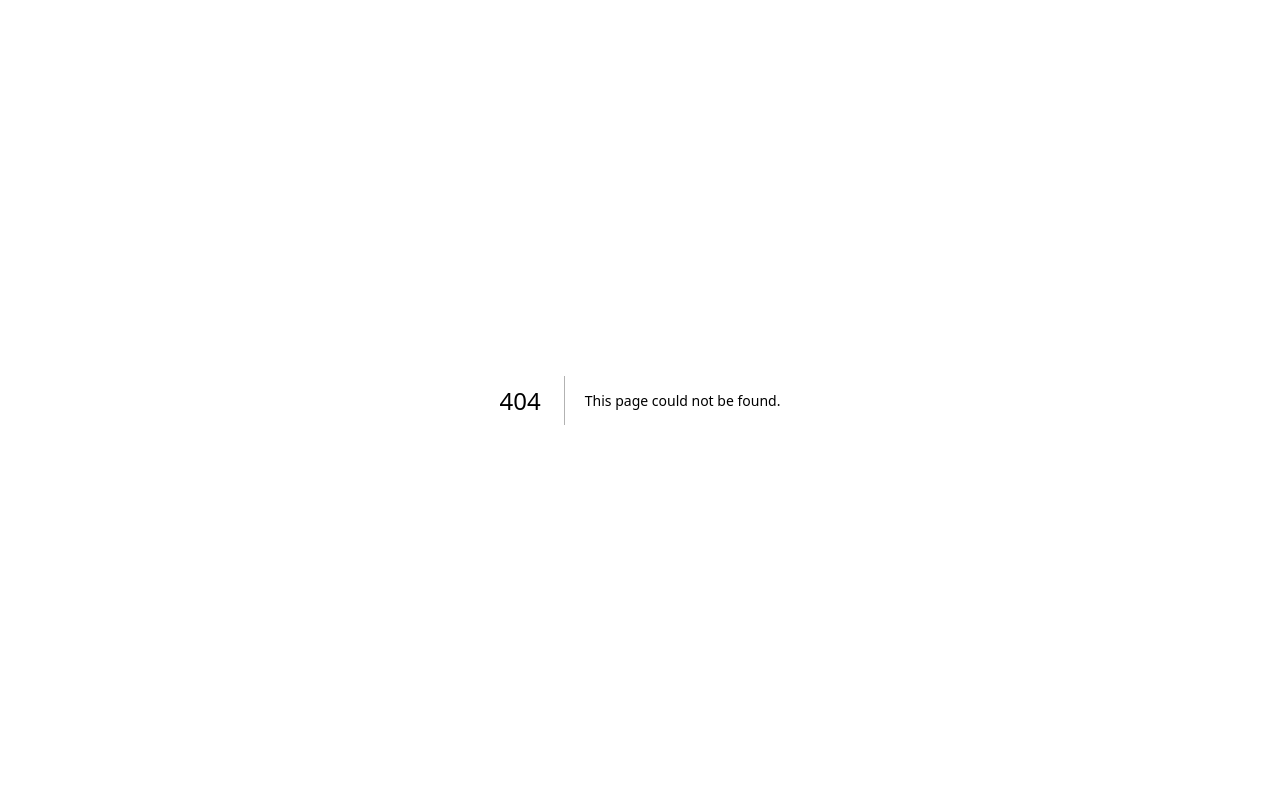
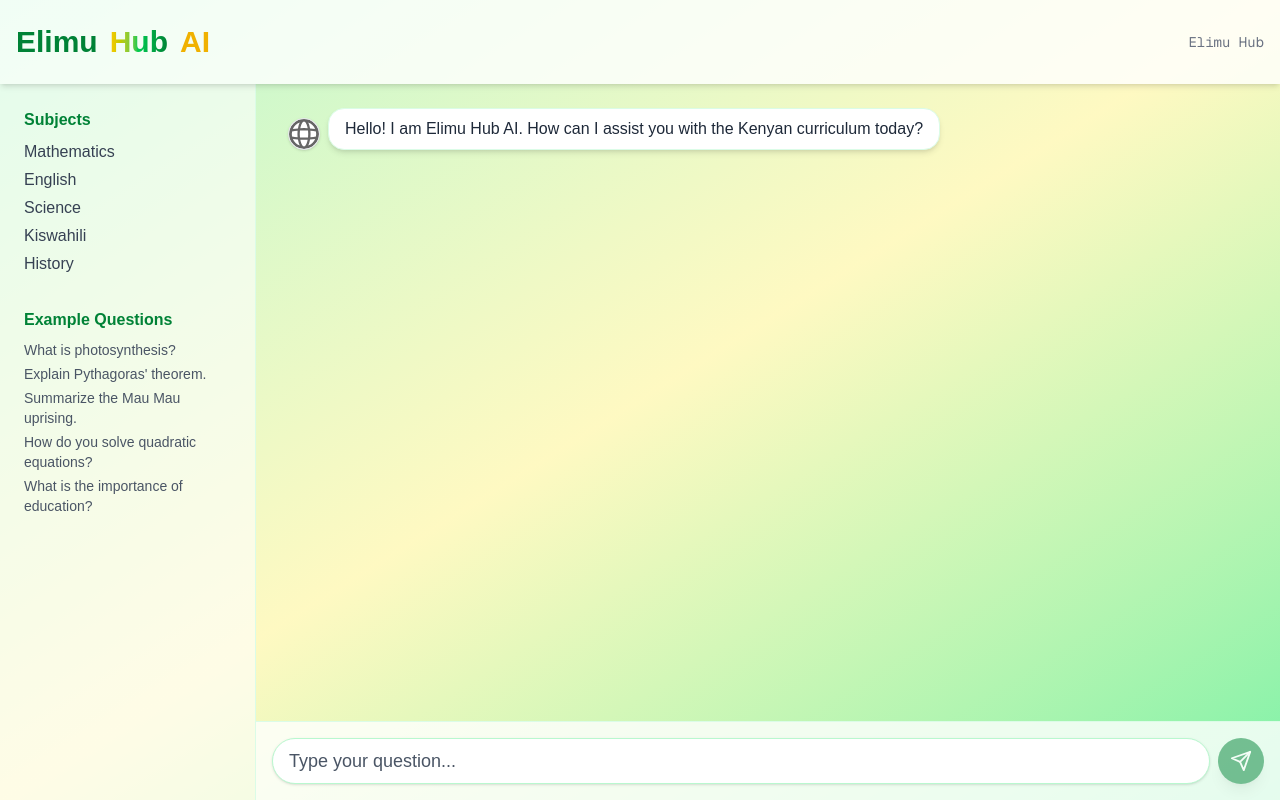
Before and after one commit to EddMarwa/Elimu-hub-1.0, a Next.js app in the folder frontend/: page /chat in a window 1280 px wide. Before the commit this address had no page. Built offline with nearby package versions, Linux system fonts and the light colour scheme.

Commit message:
Improve chat and landing page UI: duller backgrounds, visible input, branding update

```diff
--- /dev/null
+++ b/frontend/src/app/chat/page.tsx
@@ -0,0 +1,148 @@
+"use client";
+import { useRef, useEffect, useState } from "react";
+import { FiSend } from "react-icons/fi";
+
+const AI_AVATAR = "/globe.svg";
+const USER_AVATAR = "/file.svg";
+
+const exampleSubjects = ["Mathematics", "English", "Science", "Kiswahili", "History"];
+const exampleQuestions = [
+  "What is photosynthesis?",
+  "Explain Pythagoras' theorem.",
+  "Summarize the Mau Mau uprising.",
+  "How do you solve quadratic equations?",
+  "What is the importance of education?",
+];
+
+export default function ChatPage() {
+  const [messages, setMessages] = useState([
+    {
+      sender: "ai",
+      text: "Hello! I am Elimu Hub AI. How can I assist you with the Kenyan curriculum today?",
+    },
+  ]);
+  const [input, setInput] = useState("");
+  const [loading, setLoading] = useState(false);
+  const chatRef = useRef<HTMLDivElement>(null);
+
+  useEffect(() => {
+    // Scroll to bottom on new message
+    if (chatRef.current) {
+      chatRef.current.scrollTop = chatRef.current.scrollHeight;
+    }
+  }, [messages, loading]);
+
+  const handleSend = () => {
+    if (!input.trim()) return;
+    setMessages((msgs) => [
+      ...msgs,
+      { sender: "user", text: input },
+    ]);
+    setInput("");
+    setLoading(true);
+    // Simulate AI response
+    setTimeout(() => {
+      setMessages((msgs) => [
+        ...msgs,
+        {
+          sender: "ai",
+          text: "This is a sample AI response. (In production, this will be curriculum-aligned and context-aware.)",
+        },
+      ]);
+      setLoading(false);
+    }, 1200);
+  };
+
+  const handleKeyDown = (e: React.KeyboardEvent<HTMLInputElement>) => {
+    if (e.key === "Enter") handleSend();
+  };
+
+  return (
+    <div className="min-h-screen flex flex-col bg-gradient-to-br from-green-200 via-yellow-100 to-green-300">
+      {/* Header */}
+      <header className="w-full py-6 px-4 flex items-center justify-between bg-white/80 shadow-md z-10">
+        <div className="flex items-center gap-3">
+          <span className="text-3xl font-extrabold text-green-700">Elimu </span>
+          <span className="text-3xl font-extrabold bg-gradient-to-r from-yellow-400 via-green-500 to-green-700 bg-clip-text text-transparent">Hub</span>
+          <span className="text-3xl font-extrabold text-yellow-500"> AI</span>
+        </div>
+        <span className="text-sm text-gray-500 font-mono">Elimu Hub</span>
+      </header>
+      <div className="flex flex-1 overflow-hidden">
+        {/* Sidebar (optional) */}
+        <aside className="hidden md:flex flex-col w-64 bg-white/60 border-r border-green-100 p-6 gap-8">
+          <div>
+            <h3 className="font-bold text-green-700 mb-2">Subjects</h3>
+            <ul className="space-y-1">
+              {exampleSubjects.map((subj) => (
+                <li key={subj} className="text-gray-700 hover:text-green-700 cursor-pointer transition-colors">{subj}</li>
+              ))}
+            </ul>
+          </div>
+          <div>
+            <h3 className="font-bold text-green-700 mb-2">Example Questions</h3>
+            <ul className="space-y-1">
+              {exampleQuestions.map((q, i) => (
+                <li key={i} className="text-gray-600 hover:text-green-700 cursor-pointer transition-colors text-sm">{q}</li>
+              ))}
+            </ul>
+          </div>
+        </aside>
+        {/* Chat Area */}
+        <main className="flex-1 flex flex-col justify-end">
+          <div ref={chatRef} className="flex-1 overflow-y-auto px-2 sm:px-8 py-6 space-y-4 bg-transparent">
+            {messages.map((msg, idx) => (
+              <div key={idx} className={`flex ${msg.sender === "user" ? "justify-end" : "justify-start"}`}>
+                <div className={`flex items-end gap-2 max-w-[80%] ${msg.sender === "user" ? "flex-row-reverse" : ""}`}>
+                  <img
+                    src={msg.sender === "user" ? USER_AVATAR : AI_AVATAR}
+                    alt={msg.sender === "user" ? "User" : "AI"}
+                    className="w-8 h-8 rounded-full bg-white border border-gray-200 shadow-sm"
+                  />
+                  <div className={`rounded-2xl px-4 py-2 text-base shadow-md ${msg.sender === "user" ? "bg-green-600 text-white" : "bg-white text-gray-800 border border-green-100"}`}>
+                    {msg.text}
+                  </div>
+                </div>
+              </div>
+            ))}
+            {loading && (
+              <div className="flex justify-start">
+                <div className="flex items-end gap-2 max-w-[80%]">
+                  <img
+                    src={AI_AVATAR}
+                    alt="AI"
+                    className="w-8 h-8 rounded-full bg-white border border-gray-200 shadow-sm"
+                  />
+                  <div className="rounded-2xl px-4 py-2 text-base shadow-md bg-white text-gray-800 border border-green-100 flex items-center gap-2">
+                    <span className="animate-pulse">Thinking...</span>
+                    <span className="w-2 h-2 bg-green-400 rounded-full animate-bounce"></span>
+                  </div>
+                </div>
+              </div>
+            )}
+          </div>
+          {/* Input Area */}
+          <div className="w-full bg-white/80 px-4 py-4 flex items-center gap-2 border-t border-green-100">
+            <input
+              type="text"
+              className="flex-1 rounded-full border border-green-200 px-4 py-2 text-lg focus:outline-none focus:ring-2 focus:ring-green-400 bg-white shadow-sm placeholder:text-gray-600 text-gray-900"
+              placeholder="Type your question..."
+              value={input}
+              onChange={(e) => setInput(e.target.value)}
+              onKeyDown={handleKeyDown}
+              disabled={loading}
+            />
+            <button
+              onClick={handleSend}
+              className="rounded-full bg-green-700 hover:bg-yellow-500 transition-colors text-white p-3 shadow-lg disabled:opacity-50"
+              disabled={loading || !input.trim()}
+              aria-label="Send"
+            >
+              <FiSend size={22} />
+            </button>
+          </div>
+        </main>
+      </div>
+    </div>
+  );
+}
--- a/frontend/src/app/page.tsx
+++ b/frontend/src/app/page.tsx
@@ -1,103 +1,78 @@
-import Image from "next/image";
+"use client";
+import { useEffect, useState } from "react";
+import type { RecursivePartial, IOptions } from "tsparticles-engine";
+import dynamic from "next/dynamic";
+import Link from "next/link";
+
+const Particles = dynamic(() => import("react-tsparticles"), { ssr: false });
 
 export default function Home() {
+  const [showParticles, setShowParticles] = useState(false);
+
+  useEffect(() => {
+    setShowParticles(true);
+  }, []);
+
+  const particlesOptions: RecursivePartial<IOptions> = {
+    background: {
+      color: { value: "#f8fafc" },
+    },
+    fpsLimit: 60,
+    particles: {
+      number: { value: 18, density: { enable: true, area: 800 } },
+      color: { value: ["#198754", "#FFD700", "#4CAF50"] },
+      shape: {
+        type: "image",
+        image: [
+          {
+            src: "/file.svg",
+            width: 20,
+            height: 20,
+          },
+        ],
+      },
+      opacity: { value: 0.25 },
+      size: { value: 24, random: { enable: true, minimumValue: 16 } },
+      move: {
+        enable: true,
+        speed: 1.2,
+        direction: "none" as const,
+        random: true,
+        straight: false,
+        outModes: { default: 'out' },
+      },
+    },
+    detectRetina: true,
+  };
+
   return (
-    <div className="font-sans grid grid-rows-[20px_1fr_20px] items-center justify-items-center min-h-screen p-8 pb-20 gap-16 sm:p-20">
-      <main className="flex flex-col gap-[32px] row-start-2 items-center sm:items-start">
-        <Image
-          className="dark:invert"
-          src="/next.svg"
-          alt="Next.js logo"
-          width={180}
-          height={38}
-          priority
+    <div className="relative min-h-screen flex items-center justify-center overflow-hidden bg-gradient-to-br from-green-200 via-yellow-100 to-green-300">
+      {showParticles && (
+        <Particles
+          id="tsparticles"
+          options={particlesOptions}
+          className="absolute inset-0 z-0"
         />
-        <ol className="font-mono list-inside list-decimal text-sm/6 text-center sm:text-left">
-          <li className="mb-2 tracking-[-.01em]">
-            Get started by editing{" "}
-            <code className="bg-black/[.05] dark:bg-white/[.06] font-mono font-semibold px-1 py-0.5 rounded">
-              src/app/page.tsx
-            </code>
-            .
-          </li>
-          <li className="tracking-[-.01em]">
-            Save and see your changes instantly.
-          </li>
-        </ol>
-
-        <div className="flex gap-4 items-center flex-col sm:flex-row">
-          <a
-            className="rounded-full border border-solid border-transparent transition-colors flex items-center justify-center bg-foreground text-background gap-2 hover:bg-[#383838] dark:hover:bg-[#ccc] font-medium text-sm sm:text-base h-10 sm:h-12 px-4 sm:px-5 sm:w-auto"
-            href="https://vercel.com/new?utm_source=create-next-app&utm_medium=appdir-template-tw&utm_campaign=create-next-app"
-            target="_blank"
-            rel="noopener noreferrer"
-          >
-            <Image
-              className="dark:invert"
-              src="/vercel.svg"
-              alt="Vercel logomark"
-              width={20}
-              height={20}
-            />
-            Deploy now
-          </a>
-          <a
-            className="rounded-full border border-solid border-black/[.08] dark:border-white/[.145] transition-colors flex items-center justify-center hover:bg-[#f2f2f2] dark:hover:bg-[#1a1a1a] hover:border-transparent font-medium text-sm sm:text-base h-10 sm:h-12 px-4 sm:px-5 w-full sm:w-auto md:w-[158px]"
-            href="https://nextjs.org/docs?utm_source=create-next-app&utm_medium=appdir-template-tw&utm_campaign=create-next-app"
-            target="_blank"
-            rel="noopener noreferrer"
-          >
-            Read our docs
-          </a>
-        </div>
+      )}
+      {/* Hero Section */}
+      <main className="relative z-10 flex flex-col items-center justify-center px-6 py-24 sm:py-32">
+        <h1 className="text-4xl sm:text-6xl font-extrabold text-center mb-4">
+          <span className="text-green-700">Elimu </span>
+          <span className="bg-gradient-to-r from-yellow-400 via-green-500 to-green-700 bg-clip-text text-transparent">Hub</span>
+          <span className="text-yellow-500"> AI</span>
+        </h1>
+        <p className="max-w-xl text-center text-lg sm:text-2xl text-gray-700 mb-8">
+          Empowering Kenyan education with AI. Curriculum-aligned answers, lesson planning, and personalized learning for teachers and students.
+        </p>
+        <Link
+          href="/chat"
+          className="inline-block rounded-full bg-green-700 hover:bg-yellow-500 transition-colors text-white font-semibold px-8 py-3 text-lg shadow-lg"
+        >
+          Get Early Access
+        </Link>
       </main>
-      <footer className="row-start-3 flex gap-[24px] flex-wrap items-center justify-center">
-        <a
-          className="flex items-center gap-2 hover:underline hover:underline-offset-4"
-          href="https://nextjs.org/learn?utm_source=create-next-app&utm_medium=appdir-template-tw&utm_campaign=create-next-app"
-          target="_blank"
-          rel="noopener noreferrer"
-        >
-          <Image
-            aria-hidden
-            src="/file.svg"
-            alt="File icon"
-            width={16}
-            height={16}
-          />
-          Learn
-        </a>
-        <a
-          className="flex items-center gap-2 hover:underline hover:underline-offset-4"
-          href="https://vercel.com/templates?framework=next.js&utm_source=create-next-app&utm_medium=appdir-template-tw&utm_campaign=create-next-app"
-          target="_blank"
-          rel="noopener noreferrer"
-        >
-          <Image
-            aria-hidden
-            src="/window.svg"
-            alt="Window icon"
-            width={16}
-            height={16}
-          />
-          Examples
-        </a>
-        <a
-          className="flex items-center gap-2 hover:underline hover:underline-offset-4"
-          href="https://nextjs.org?utm_source=create-next-app&utm_medium=appdir-template-tw&utm_campaign=create-next-app"
-          target="_blank"
-          rel="noopener noreferrer"
-        >
-          <Image
-            aria-hidden
-            src="/globe.svg"
-            alt="Globe icon"
-            width={16}
-            height={16}
-          />
-          Go to nextjs.org →
-        </a>
-      </footer>
+      {/* Subtle grid overlay (not visible, just for layout) */}
+      {/* You can add more sections below as needed */}
     </div>
   );
 }
```
Also changed, not shown: frontend/package.json (+8 -5 lines), 1 other file (tests, documents, lock files or other folders).
